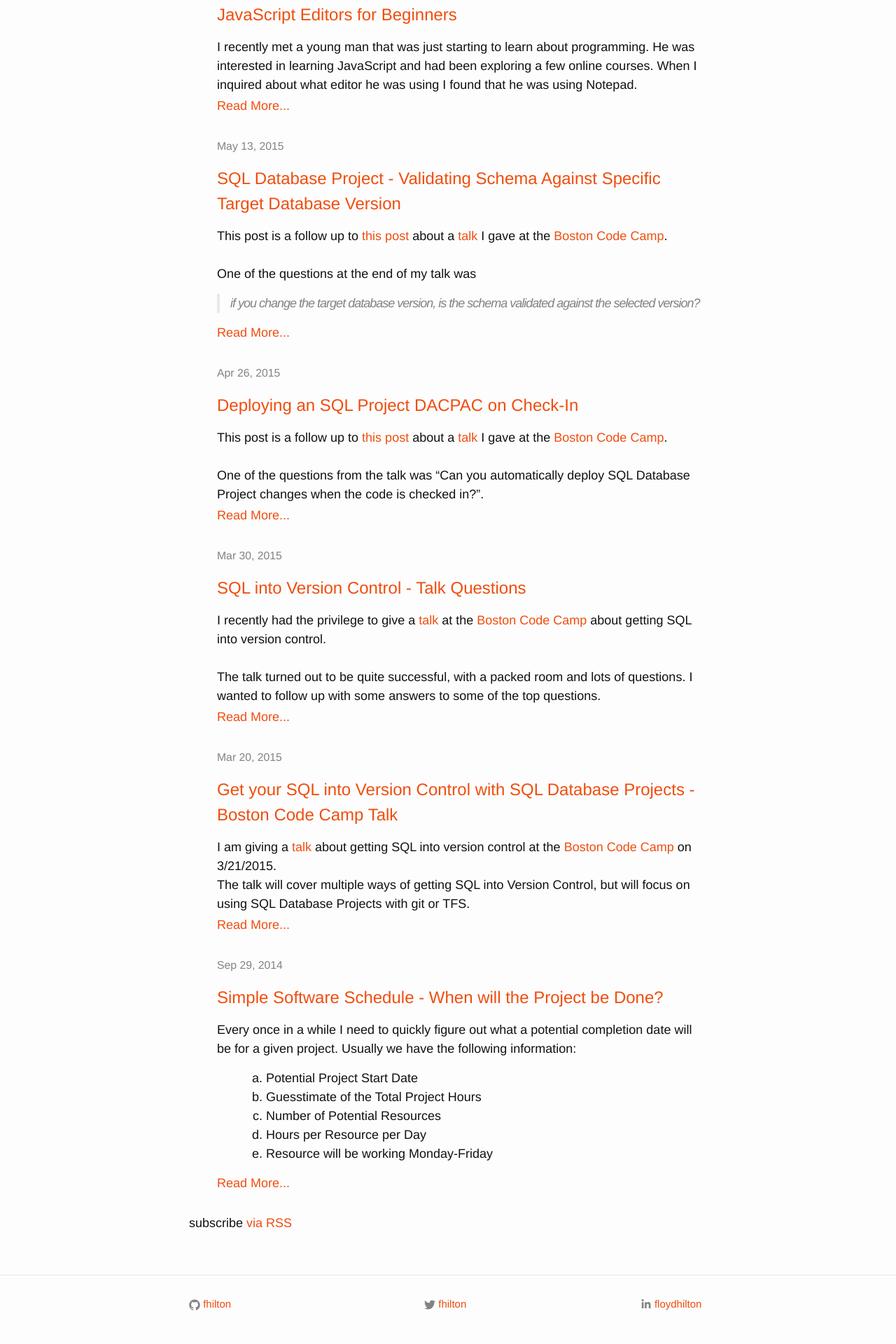
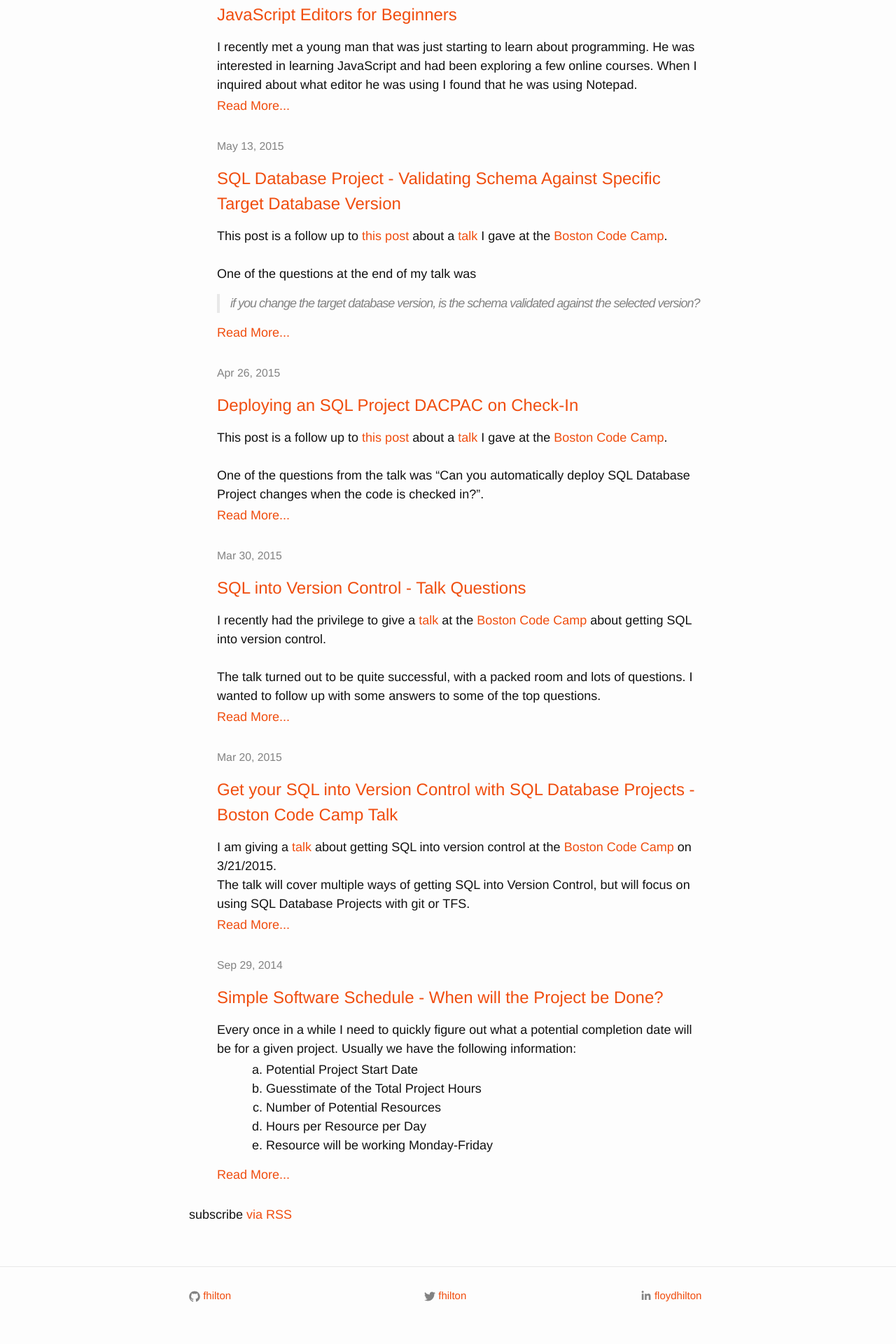
Before and after one commit to fhilton/fhilton.github.io, a Jekyll site: the page built from index.html, in a window 1280 px wide. Shown: the part 4158-6078 px from the top of the page at 70% size. Built offline with Jekyll 4.4.1, drawn with Linux system fonts in a browser that asks for light colours.

Commit message:
Style update.

```diff
--- a/_sass/_base.scss
+++ b/_sass/_base.scss
@@ -74,6 +74,10 @@ strong{
 /**
  * Lists
  */
+ul {
+    margin-top: 0px;
+}
+
 ul, ol {
     margin-left: $spacing-unit;
 }
```
